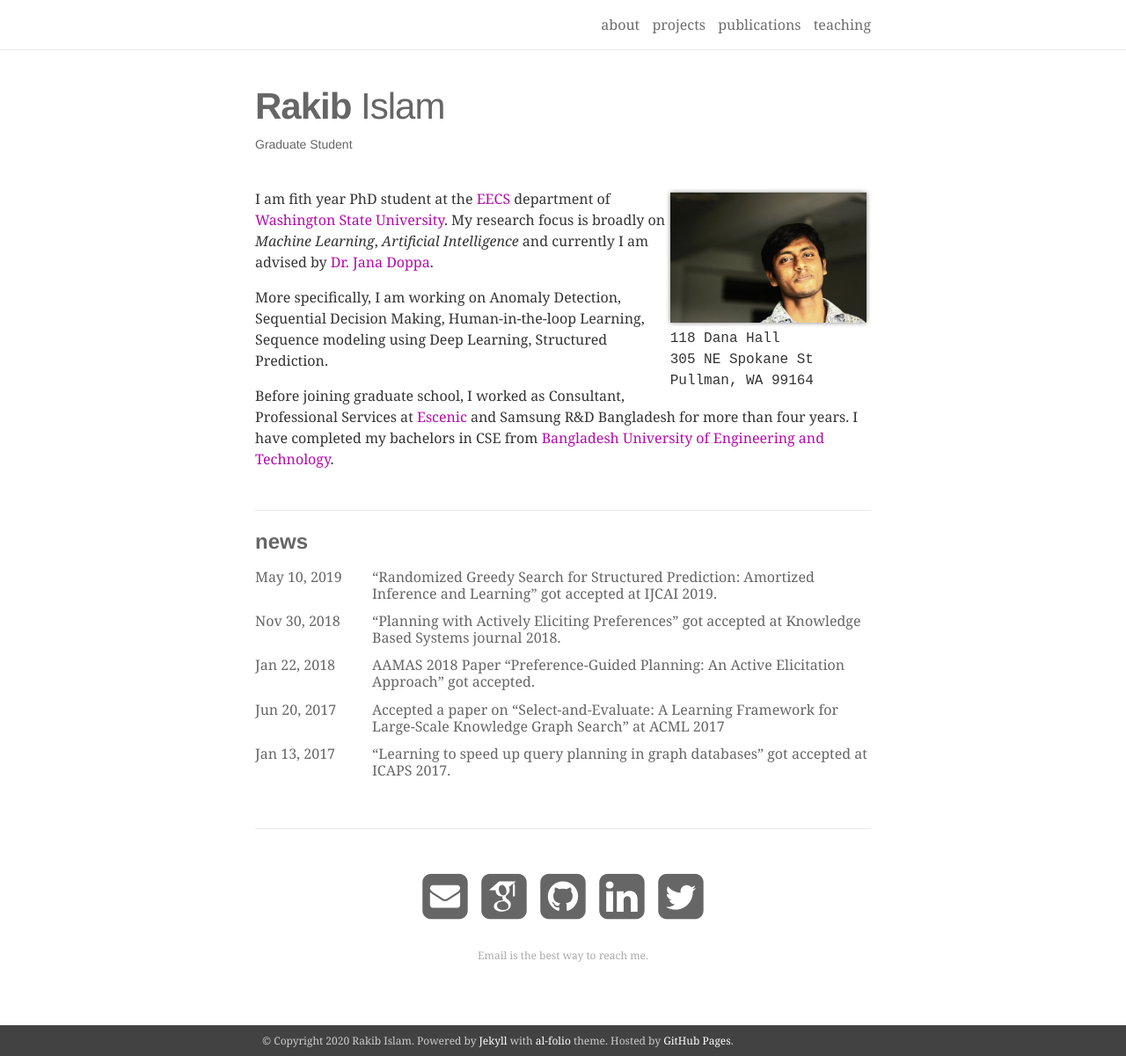
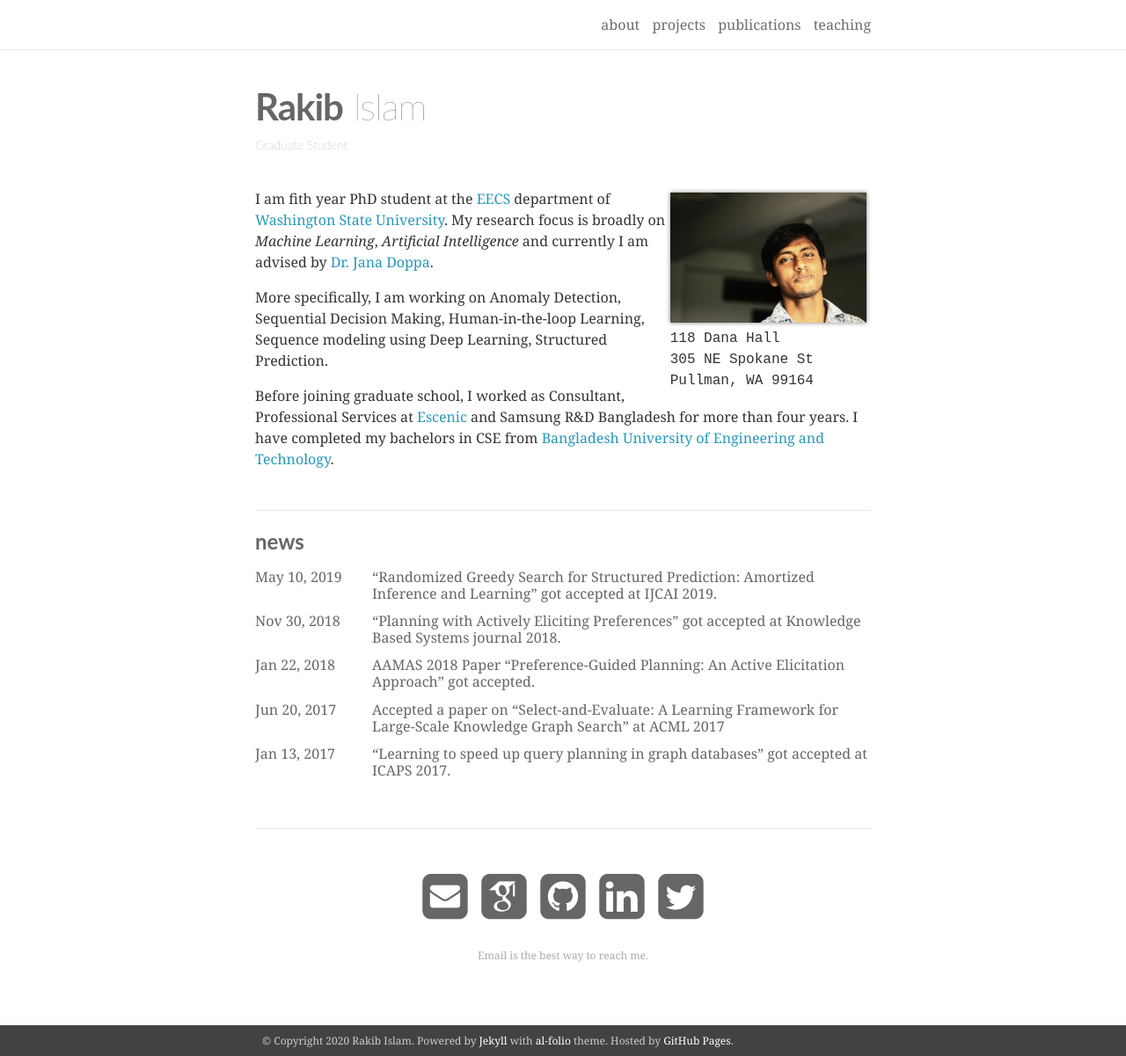
Before and after one commit to rislam/rislam.github.io, a Jekyll site: the page built from _pages/about.md, in a window 1280 px wide and 1201 px high. Shown: the whole window at 88% size. Built offline with Jekyll 4.4.1, drawn with Linux system fonts in a browser that asks for light colours; nearby versions of some CDN libraries; some web fonts are replaced; comment, search, counter and statistics services are not loaded.

Commit message:
some more changes from Pixyll

```diff
--- a/_sass/_variables.scss
+++ b/_sass/_variables.scss
@@ -8,9 +8,11 @@ $bold-font-weight: bold !default;
 //$font-family: Helvetica, Arial, sans-serif !default;
 $font-family: 'Merriweather', 'PT Serif', Georgia, 'Times New Roman', serif !default;
 $line-height: 1.5 !default;
-$heading-font-family: Helvetica, sans-serif !default;
+//$heading-font-family: Helvetica, sans-serif !default;
+$heading-font-family: 'Lato';
 $heading-font-weight: 900 !default;
 $heading-line-height: 1.25 !default;
+//$monospace-font-family: 'Source Code Pro', Consolas, monospace !default;
 $monospace-font-family: 'Source Code Pro', Consolas, monospace !default;
 $h1: 2.998rem !default;
 $h2: 1.5rem !default;
@@ -71,7 +73,7 @@ $darken-2:          rgba(#000,.125) !default;
 $darken-3:          rgba(#000,.25) !default;
 $darken-4:          rgba(#000,.5) !default;
 
-$theme-color:       $purple;
+$theme-color:       $blue;
 $code-color:        $dark-gray;
 $text-color:        $mid-gray;
 $background-color:  white;
```
